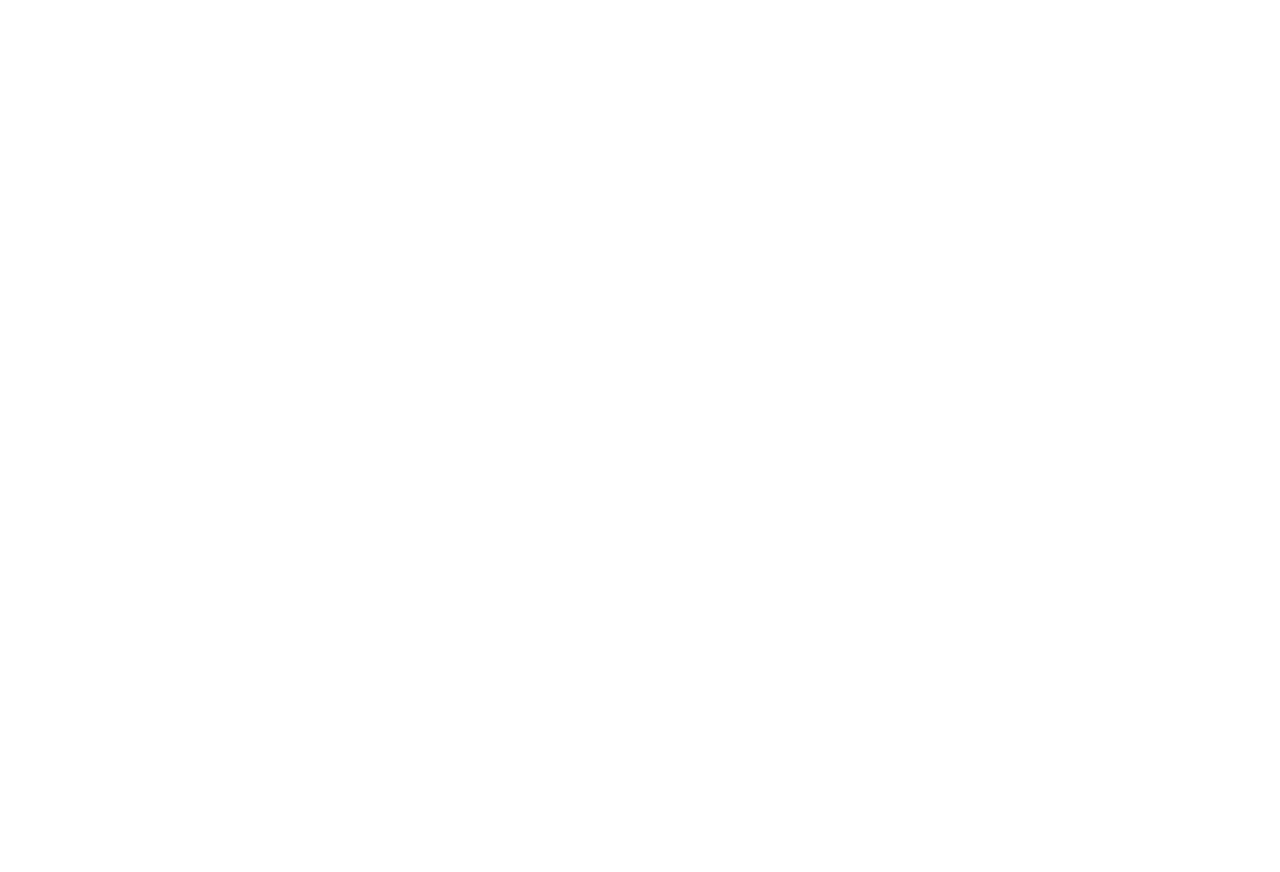
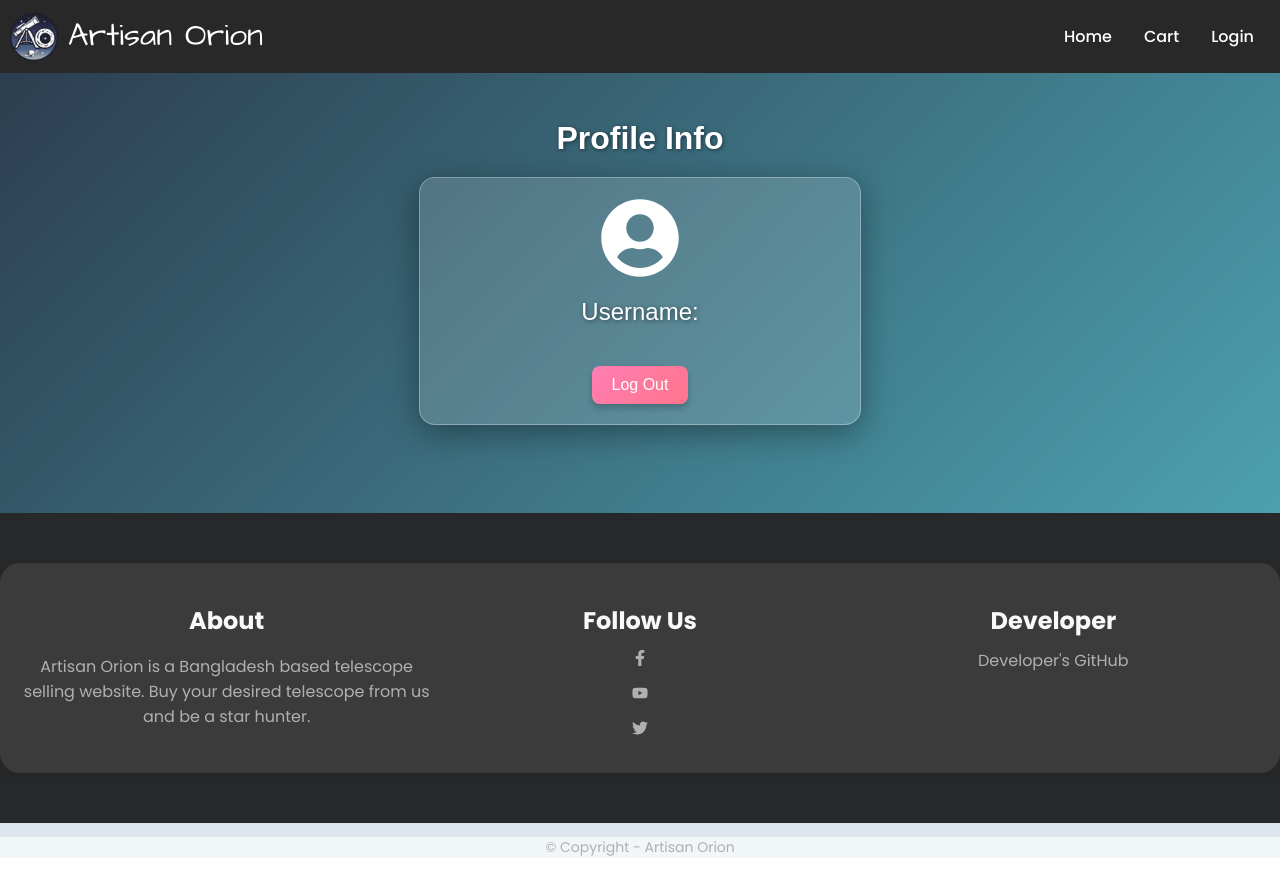
Before and after one commit to ChoncholKumarRay/Artisan-Orion, a React (Vite) app in the folder artisan-frontend/: page /profile in a window 1280 px wide. Before the commit this address had no page. Before the commit the page ends 800 px from the top, so only its background shows below. Built offline with nearby package versions, Linux system fonts and the light colour scheme.

Commit message:
Adding profile page function.

```diff
--- a/artisan-frontend/src/App.jsx
+++ b/artisan-frontend/src/App.jsx
@@ -2,6 +2,7 @@ import LoginPage from "./pages/LoginPage";
 import HomePage from "./pages/HomePage";
 import RegisterPage from "./pages/RegisterPage";
 import BankInfoPage from "./pages/BankInfoPage";
+import ProfilePage from "./pages/ProfilePage";
 
 import { Route, Routes } from "react-router-dom";
 import "./App.css";
@@ -14,6 +15,7 @@ function App() {
         <Route path="/login" element={<LoginPage />} />
         <Route path="/register" element={<RegisterPage />} />
         <Route path="/setbankinfo" element={<BankInfoPage />} />
+        <Route path="/profile" element={<ProfilePage />} />
       </Routes>
     </div>
   );
--- a/artisan-frontend/src/pages/ProfilePage.jsx
+++ b/artisan-frontend/src/pages/ProfilePage.jsx
@@ -1,7 +1,36 @@
 import React from "react";
+import { useNavigate } from "react-router-dom";
+import "./styles/ProfilePage.css"; // Custom CSS for ProfilePage
+import { FaUserCircle } from "react-icons/fa";
+import Header from "../components/Header/Header";
+import Footer from "../components/Footer/Footer";
 
 const ProfilePage = () => {
-  return <div>ProfilePage</div>;
+  const navigate = useNavigate();
+
+  const username = localStorage.getItem("artisan");
+
+  const handleLogout = () => {
+    localStorage.removeItem("artisan");
+    navigate("/");
+  };
+
+  return (
+    <div>
+      <Header />
+      <div className="profile-page">
+        <h2 className="profile-title">Profile Info</h2>
+        <div className="profile-card">
+          <FaUserCircle className="profile-icon" />
+          <p className="profile-username">Username: {username}</p>
+          <button className="logout-button" onClick={handleLogout}>
+            Log Out
+          </button>
+        </div>
+      </div>
+      <Footer />
+    </div>
+  );
 };
 
 export default ProfilePage;
--- /dev/null
+++ b/artisan-frontend/src/pages/styles/ProfilePage.css
@@ -0,0 +1,67 @@
+/* ProfilePage.css */
+.profile-page {
+  display: flex;
+  flex-direction: column;
+  align-items: center;
+  justify-content: top;
+  min-height: 400px;
+  background: linear-gradient(135deg, #2c3e50, #4ca1af);
+  backdrop-filter: blur(10px);
+  padding: 20px;
+  font-family: "Arial", sans-serif;
+}
+
+.profile-title {
+  font-size: 2rem;
+  color: #ffffff;
+  margin-bottom: 20px;
+  font-weight: bold;
+  text-shadow: 1px 1px 4px rgba(0, 0, 0, 0.5);
+}
+
+.profile-card {
+  display: flex;
+  flex-direction: column;
+  align-items: center;
+  background: rgba(255, 255, 255, 0.15);
+  border: 1px solid rgba(255, 255, 255, 0.3);
+  border-radius: 16px;
+  padding: 20px;
+  max-width: 400px;
+  width: 100%;
+  box-shadow: 0 8px 32px rgba(0, 0, 0, 0.37);
+}
+
+.profile-icon {
+  font-size: 5rem;
+  color: #ffffff;
+  margin-bottom: 10px;
+}
+
+.profile-username {
+  font-size: 1.5rem;
+  color: #ffffff;
+  margin: 10px 0;
+  text-shadow: 1px 1px 4px rgba(0, 0, 0, 0.5);
+}
+
+.logout-button {
+  background: linear-gradient(135deg, #ff7eb3, #ff758c);
+  border: none;
+  color: #ffffff;
+  padding: 10px 20px;
+  margin-top: 30px;
+  font-size: 1rem;
+  border-radius: 8px;
+  cursor: pointer;
+  transition: background 0.3s ease;
+  box-shadow: 0 4px 6px rgba(0, 0, 0, 0.2);
+}
+
+.logout-button:hover {
+  background: linear-gradient(135deg, #ff5f91, #ff4365);
+}
+
+.logout-button:active {
+  transform: scale(0.98);
+}
```
